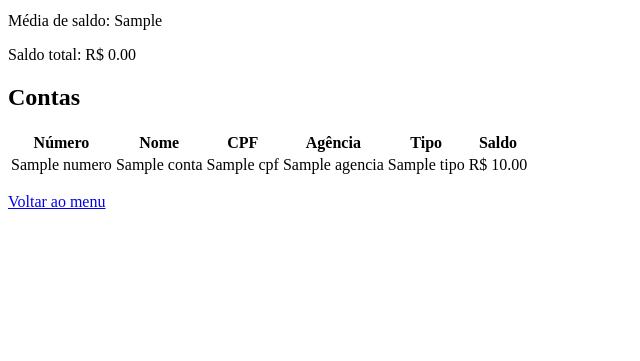
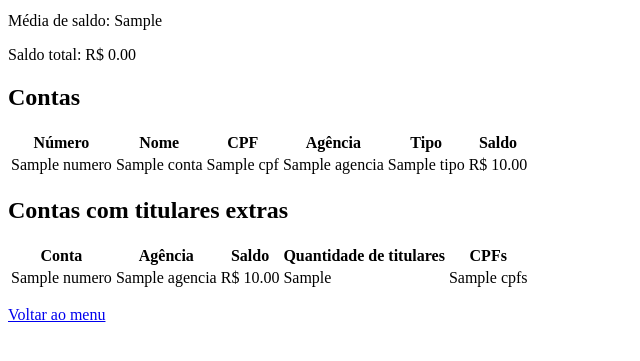
Before and after one commit to AnaSophia819/nuteron-bank, a Flask app: template templates/relatorios.html in a window 1280 px wide. Shown: the part 224-585 px from the top of the page, without its empty margins (0-640 px from the left). Run offline with Flask 3, Linux system fonts and the light colour scheme; the template is opened without the code that fills it: most values are stand-ins (such as "Sample title", 1, 10 or a date in 2020); parts of the project's set-up code (start-up, migrations or seed data) failed here and were passed over.

Commit message:
refactor: refatora as funcionalidades de titular extra

```diff
--- a/app.py
+++ b/app.py
@@ -59,9 +59,8 @@ def depositar():
 
         # Se o índice (numero da conta) existir, o depoósito pode ser realizado
         if indice != None:
+            valor = request.form.get('valor', "")
             if  contas[indice].get("Tipo") != "Salario":
-                valor = request.form.get('valor', "")
-
                 valor_float = float(valor)
 
                 contas[indice]["Saldo"] = contas[indice].get("Saldo") + valor_float
@@ -89,8 +88,8 @@ def sacar():
 
         # Se o índice (numero da conta) existir, o saque pode ser realizado
         if indice != None:
+            valor = request.form.get("valor", "")
             if contas[indice].get("Tipo") != "poupanca":
-                valor = request.form.get("valor", "")
                 valor_float = float(valor)
 
                 # Saque só acontece se o saldo for suficiente
@@ -132,9 +131,36 @@ def relatorios():
         conta["agencia"] for conta in linhas if conta["agencia"]
     })
 
+    contas_com_titulares = []
+
+    for conta in contas:
+        titulares = conta.get("Titulares extras", [])
+        if not titulares:
+            continue
+
+        cpfs = []
+        cpf_principal = conta.get("CPF", conta.get("Cpf", ""))
+        if cpf_principal:
+            cpfs.append(str(cpf_principal))
+
+        cpfs.extend(
+            str(titular.get("Cpf", titular.get("cpf", "")))
+            for titular in titulares
+            if titular.get("Cpf", titular.get("cpf", ""))
+        )
+
+        contas_com_titulares.append({
+            "numero": conta.get("Numero da conta", conta.get("Conta", "")),
+            "agencia": conta.get("Agencia", ""),
+            "saldo": float(conta.get("Saldo", 0) or 0),
+            "quantidade_titulares": 1 + len(titulares),
+            "cpfs": ", ".join(cpfs),
+        })
+
     return render_template(
         "relatorios.html",
         contas=linhas,
+        contas_com_titulares=contas_com_titulares,
         total_saldo=total_saldo,
         quantidade_contas=len(linhas),
         quantidade_clientes=quantidade_clientes,
@@ -144,6 +170,22 @@ def relatorios():
         saldo_medio=total_saldo/len(linhas)
     )
 
+@app.route('/titular_extra', methods=['GET', 'POST'])
+def titular_extra():
+    if request.method == 'POST':
+        contas = carregar_lista("contas.json")
+        conta_procurada = request.form.get("conta_procurada", "")
+        indice = buscar_indice_conta(conta_procurada, contas)
+        nome_extra = request.form.get("titular_extra", "")
+        cpf_extra = request.form.get("cpf_extra", "")
+
+        contas[indice].setdefault("Titulares extras", [])
+        contas[indice]["Titulares extras"].append({"Nome": nome_extra, "Cpf": cpf_extra})
+        salvar_lista("contas.json", contas)
+        return redirect(url_for("index"))
+
+    return render_template("titular_extra.html")
+
 # Executando servidor
 if __name__ == "__main__":
     app.run(debug=True, host="127.0.0.1", port=5000)
--- a/templates/index.html
+++ b/templates/index.html
@@ -18,6 +18,7 @@
         <li><a href="{{ url_for('depositar') }}">Depositar</a></li>
         <li><a href="{{ url_for('sacar') }}">Sacar</a></li>
         <li><a href="{{ url_for('relatorios') }}">Relatórios</a></li>
+        <li><a href="{{ url_for('titular_extra') }}">Novo titular</a></li>
     </ul>
 </nav>
 </body>
--- a/templates/relatorios.html
+++ b/templates/relatorios.html
@@ -39,4 +39,33 @@
     <p>Nenhuma conta cadastrada.</p>
     {% endif %}
 
+    <h2>Contas com titulares extras</h2>
+
+    {% if contas_com_titulares %}
+    <table>
+        <thead>
+            <tr>
+                <th>Conta</th>
+                <th>Agência</th>
+                <th>Saldo</th>
+                <th>Quantidade de titulares</th>
+                <th>CPFs</th>
+            </tr>
+        </thead>
+        <tbody>
+            {% for conta in contas_com_titulares %}
+            <tr>
+                <td>{{ conta.numero }}</td>
+                <td>{{ conta.agencia }}</td>
+                <td>R$ {{ "%.2f"|format(conta.saldo) }}</td>
+                <td>{{ conta.quantidade_titulares }}</td>
+                <td>{{ conta.cpfs }}</td>
+            </tr>
+            {% endfor %}
+        </tbody>
+    </table>
+    {% else %}
+    <p>Nenhuma conta possui titulares extras.</p>
+    {% endif %}
+
     <p><a href="{{ url_for('index') }}">Voltar ao menu</a></p>
```
Also changed, not shown: templates/titular_extra.html (added, +11 -0 lines).
